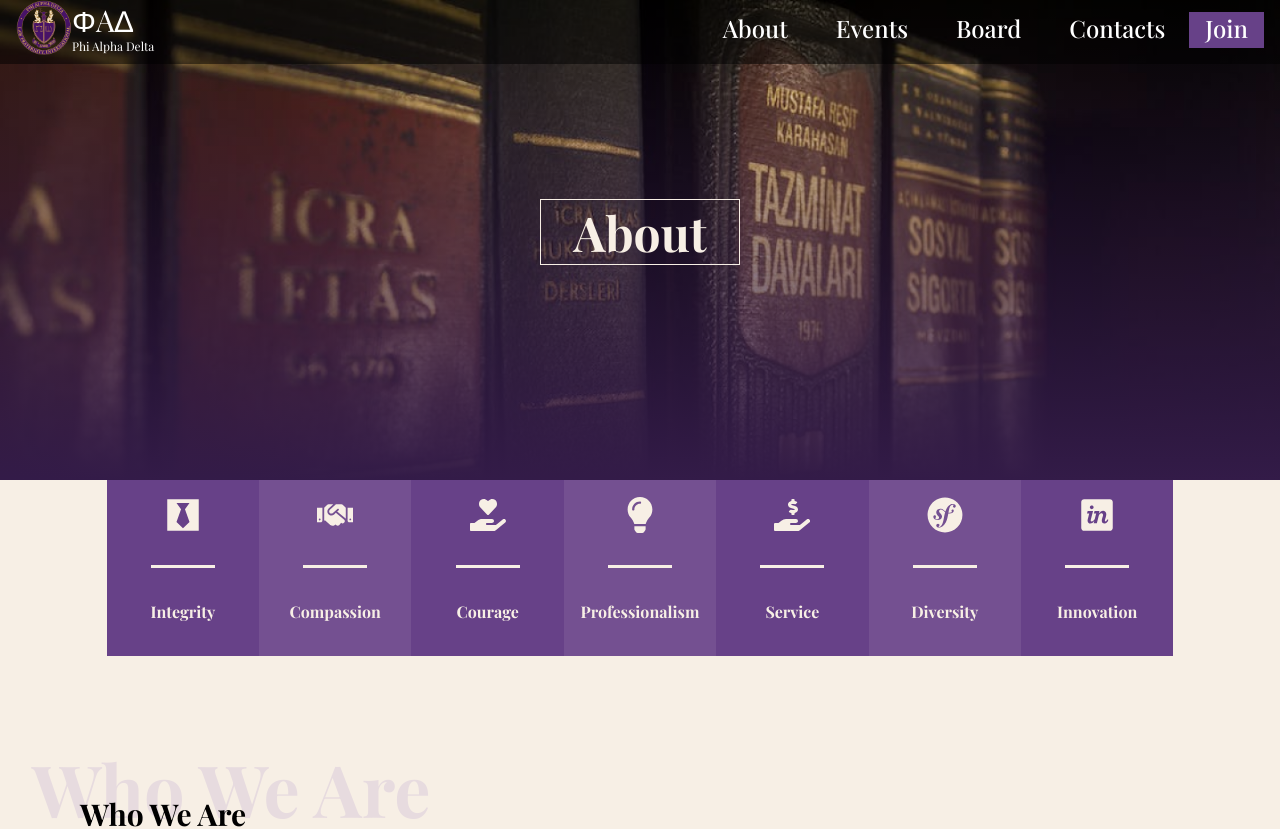
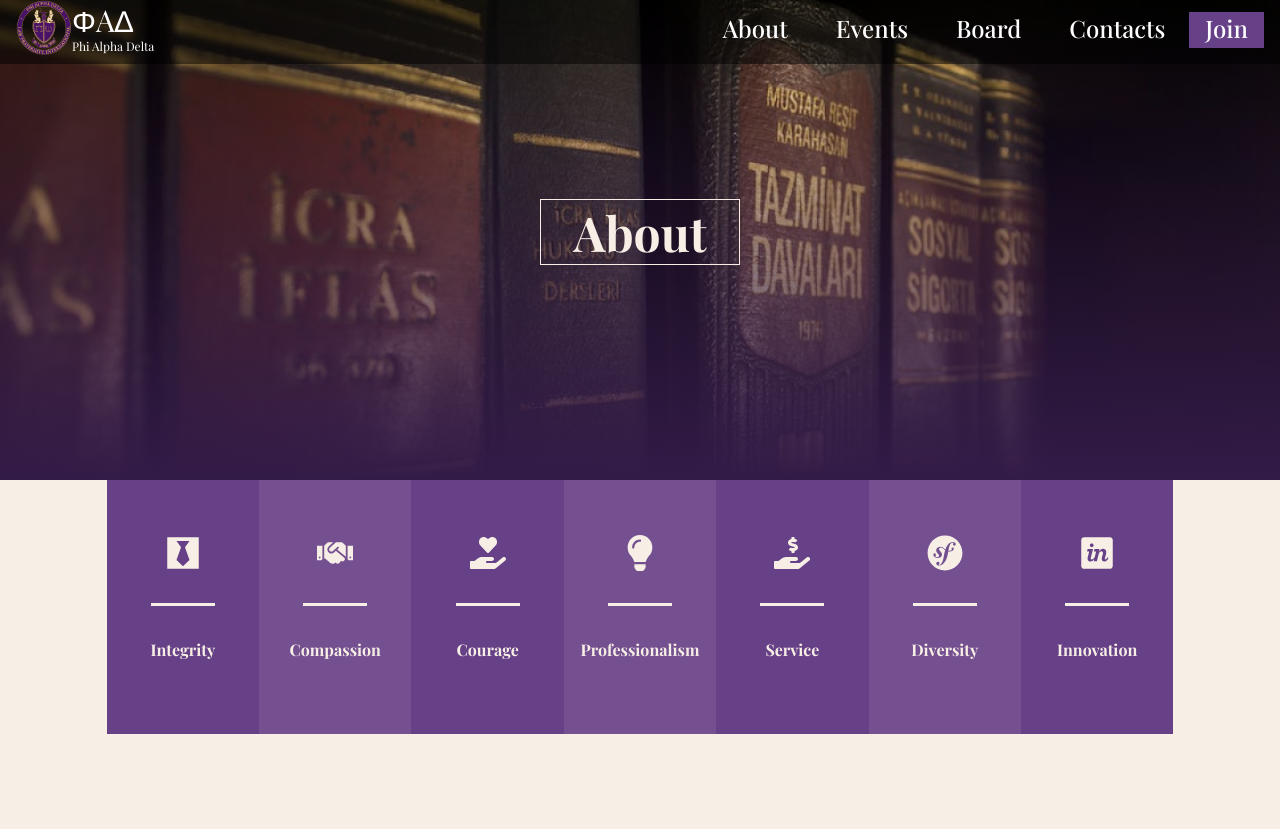
Before and after one commit to acm-ucr/pad-website, a Next.js app: page /about in a window 1280 px wide. Shown: the top 829 px of the page. Built offline with nearby package versions, Linux system fonts and the light colour scheme; a web font is replaced by a local one.

Commit message:
fix corevalue cards

```diff
--- a/src/components/CoreValueCard.jsx
+++ b/src/components/CoreValueCard.jsx
@@ -2,7 +2,7 @@ import React from "react";
 
 const CoreValueCard = ({ icon, text }) => {
   return (
-    <div className="group-even:bg-pad-purple group-odd:bg-pad-darkpurple flex flex-col items-center w-full h-44 justify-center">
+    <div className="aspect-[3/5] group-even:bg-pad-purple group-odd:bg-pad-darkpurple flex flex-col items-center w-full justify-center">
       {icon}
       <div className="h-[3px] w-16 bg-pad-beige my-8 " />
       <p className="text-1xl text-pad-beige font-playfair font-bold  ">
--- a/src/components/CoreValueCards.jsx
+++ b/src/components/CoreValueCards.jsx
@@ -23,9 +23,9 @@ const coreValues = [
 ];
 const CoreValueCards = () => {
   return (
-    <Row className="w-10/12 -mt-12">
+    <Row className="w-10/12 -mt-12 flex justify-center">
       {coreValues.map((coreValue, index) => (
-        <Col className="p-0 group" key={index}>
+        <Col className="p-0 group border-0" key={index} xs={3} md>
           <CoreValueCard icon={coreValue.icon} text={coreValue.text} />
         </Col>
       ))}
```
